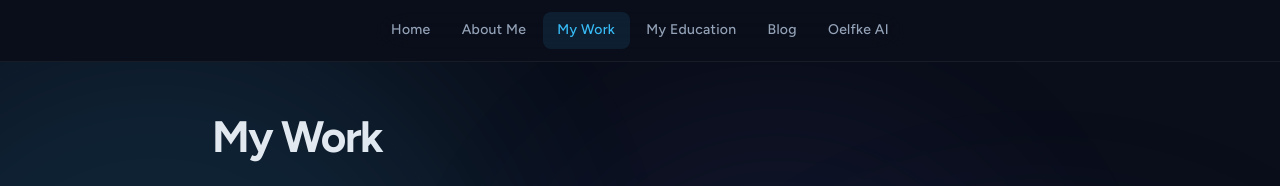
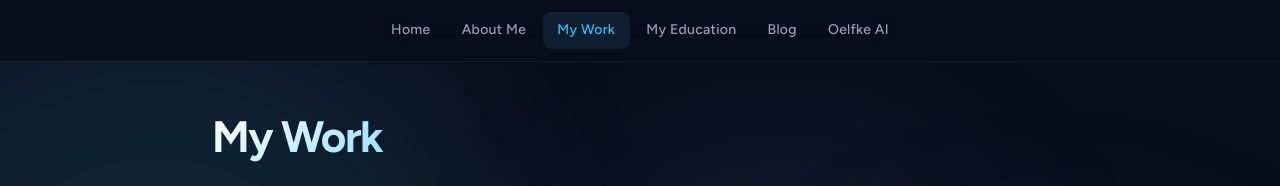
Before and after one commit to Doelfke/DavidOelfke, a Next.js app: page /my-work in a window 1280 px wide. Shown: the top 186 px of the page. Built offline with nearby package versions, Linux system fonts and the light colour scheme.

Commit message:
Design tweaks

```diff
--- a/src/components/page-title/PageTitle.module.scss
+++ b/src/components/page-title/PageTitle.module.scss
@@ -1,9 +1,31 @@
+@keyframes pageEnter {
+  0% {
+    scale: 1.4;
+    transform: translateX(.2em);
+    opacity: 0;
+    filter: blur(20px) brightness(1.4);
+  }
+  30% {
+         scale: 1;
+
+    opacity: 1;
+  }
+  70% {
+    filter: blur(2px) brightness(1.05);
+  }
+  100% {
+    opacity: 1;
+    filter: none;
+  }
+}
+
 .pageTitle {
   font-size: clamp(1.85rem, 4vw, 2.75rem);
   font-weight: 700;
+  animation: pageEnter 0.3s linear forwards;
   letter-spacing: -0.035em;
   line-height: 1.15;
-  background: linear-gradient(135deg, #e2e8f0 20%, #38bdf8 100%);
+  background: linear-gradient(135deg, #ffffff 0%, #38bdf8 50%, #818cf8 100%);
   -webkit-background-clip: text;
   -webkit-text-fill-color: transparent;
   background-clip: text;
--- a/src/components/page/Page.module.scss
+++ b/src/components/page/Page.module.scss
@@ -1,24 +1,6 @@
-@keyframes pageEnter {
-  0% {
-    opacity: 0;
-    filter: blur(20px) brightness(1.4);
-  }
-  30% {
-    opacity: 1;
-  }
-  70% {
-    filter: blur(2px) brightness(1.05);
-  }
-  100% {
-    opacity: 1;
-    filter: blur(0px) brightness(1);
-  }
-}
-
 .page {
   padding-top: 4.5rem;
   display: flex;
   flex-direction: column;
   gap: 1.25rem;
-  animation: pageEnter 0.3s ease-in-out;
 }
```
